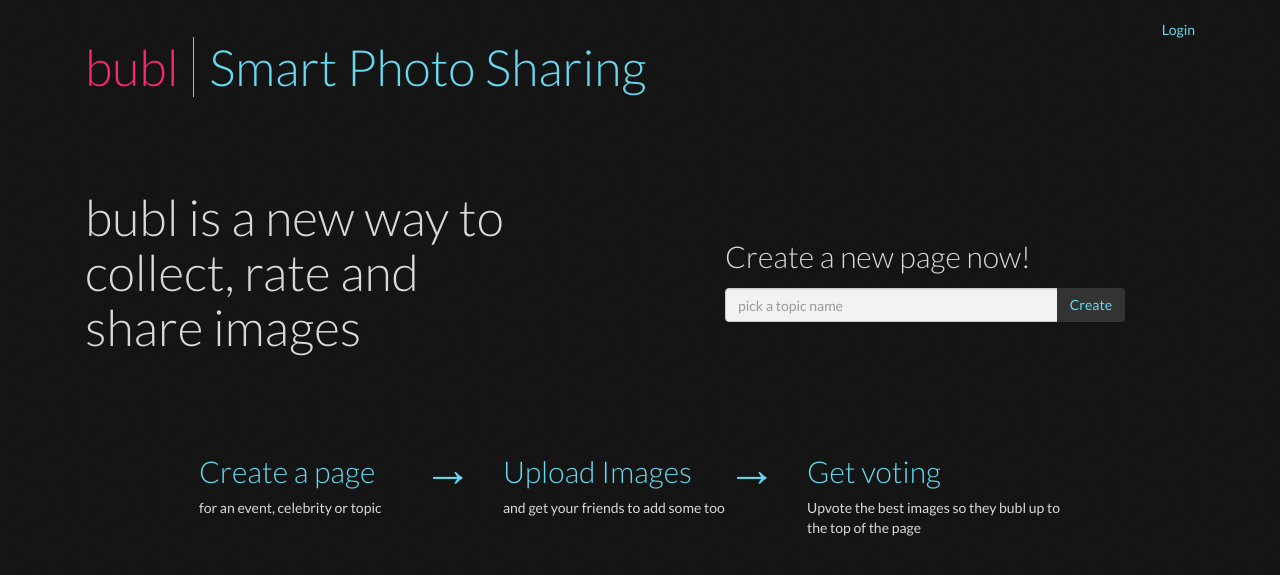
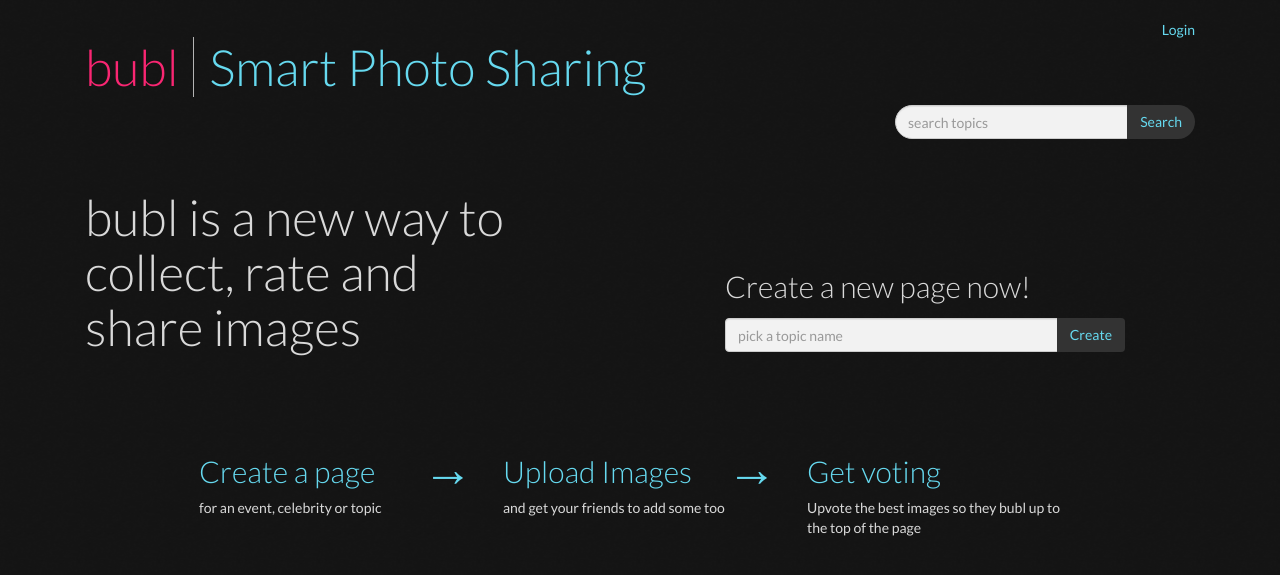
Before and after one commit to DavidTimms/bubl, a Python web app: template templates/home-page.html in a window 1280 px wide. Shown: the top 575 px of the page. Run offline with Jinja, Linux system fonts and the light colour scheme; the template is opened without the code that fills it, so the values that code supplies are empty; some libraries are stand-ins or nearby versions.

Commit message:
Added Search functionality and topic deletion

```diff
--- a/css/style.css
+++ b/css/style.css
@@ -60,6 +60,24 @@ h1 {
 .user-box {
   float: right; }
 
+.search-form {
+  float: right;
+  width: 300px; }
+  .search-form .search-query {
+    border-radius: 18px 0px 0px 18px; }
+  .search-form .search-button {
+    border-radius: 0px 18px 18px 0px; }
+
+.seach-results {
+  font-size: 18px;
+  line-height: 1.6;
+  padding: 0px 15px; }
+  .seach-results .search-form {
+    float: none;
+    width: 40%;
+    min-width: 300px;
+    margin-bottom: 15px; }
+
 .add-image-btn {
   float: right; }
 
@@ -106,7 +124,7 @@ h1 {
   max-width: 450px; }
 
 .create-topic-box {
-  padding-top: 50px; }
+  padding-top: 80px; }
   .create-topic-box h2 {
     margin-bottom: 15px; }
   .create-topic-box form {
--- a/handlers/topic.py
+++ b/handlers/topic.py
@@ -43,6 +43,7 @@ class TopicHandler(webapp2.RequestHandler):
 			while datastore.Topic.retrieve(topic_url) != None:
 				topic_url += '!'
 			datastore.Topic.create(topic_url, topic_name, user.user_id(), user.nickname())
+			datastore.SearchIndexShard.add_topic(topic_url, topic_name)
 			self.redirect(str(self.request.host_url + '/' + topic_url))
 		except AssertionError as e:
 			logging.info(str(e.args))
@@ -66,6 +67,7 @@ class TopicHandler(webapp2.RequestHandler):
 				'Unable to delete topic page. You are not the user who created the page.')
 			topic_name = topic.name
 			topic.key.delete()
+			datastore.SearchIndexShard.remove_topic(topic_url, topic_name)
 			#self.redirect(str(self.request.host_url))
 			self.response.write('The page "' + topic_name + '" has been deleted.')
 		except AssertionError as e:
--- a/js/topic-page.js
+++ b/js/topic-page.js
@@ -128,7 +128,6 @@ $(document).ready(function () {
 	var confirm_delete_template = $('.confirm-delete-template').html();
 	$('.confirm-delete-template').remove();
 	bubl_boxes.on('click', '.delete-image', function (event) {
-	//$('.delete-image').click(function (event) {
 		event.preventDefault();
 
 		var container = $(this).closest('.image-bubl');
--- a/main.py
+++ b/main.py
@@ -10,6 +10,10 @@ app = webapp2.WSGIApplication([
 		handler=HomeHandler,
 		name='homepage',
 		handler_method='homepage'),
+	webapp2.Route('/search',
+		handler=HomeHandler,
+		name='search',
+		handler_method='search'),
 	webapp2.Route('/login',
 		handler=UserHandler,
 		name='login',
--- a/style.scss
+++ b/style.scss
@@ -75,6 +75,27 @@ h1 {
 .user-box {
 	float: right;
 }
+.search-form {
+	float: right;
+	width: 300px;
+	.search-query {
+		border-radius: 18px 0px 0px 18px;
+	}
+	.search-button {
+		border-radius: 0px 18px 18px 0px;
+	}
+}
+.seach-results {
+	font-size: 18px;
+	line-height: 1.6;
+	padding: 0px 15px;
+	.search-form {
+		float: none;
+		width: 40%;
+		min-width: 300px;
+		margin-bottom: 15px;
+	}
+}
 .add-image-btn {
 	float: right;
 }
@@ -131,7 +152,7 @@ h1 {
 	max-width: 450px;
 }
 .create-topic-box {
-	padding-top: 50px;
+	padding-top: 80px;
 	h2 {
 		margin-bottom: 15px;
 	}
--- a/templates/home-page.html
+++ b/templates/home-page.html
@@ -1,7 +1,16 @@
 {% extends "templates/page-shell.html" %}
-<!DOCTYPE html>
 {% block main_heading %}
 	Smart Photo Sharing
+{% endblock %}
+{% block header_content %}
+	<form id="search-form" class="search-form" method="GET" action="search" accept-charset="UTF-8">
+		<div class="input-group">
+			<input type="search" class="form-control search-query" name="query" placeholder="search topics" />
+			<span class="input-group-btn">
+				<button class="btn search-button">Search</button>
+			</span>
+		</div>
+	</form>
 {% endblock %}
 {% block content %}
 	<div class="row">
--- a/templates/page-shell.html
+++ b/templates/page-shell.html
@@ -8,7 +8,6 @@
 		<link href='http://fonts.googleapis.com/css?family=Lato:300,400,700' rel='stylesheet' type='text/css'>
 		<link href="/css/style.css" rel="stylesheet" />
 		{% block css %}{% endblock %}
-		<script src="http://ajax.googleapis.com/ajax/libs/jquery/1.10.1/jquery.js"></script>
 		{% block js %}{% endblock %}
 	</head>
 	<body>
```
Also changed, not shown: datastore.py (+35 -0 lines), handlers/home.py (+35 -1 lines), templates/search-results.html (added, +23 -0 lines), templates/topic-page.html (+7 -1 lines), view_renderer.py (+15 -13 lines).
